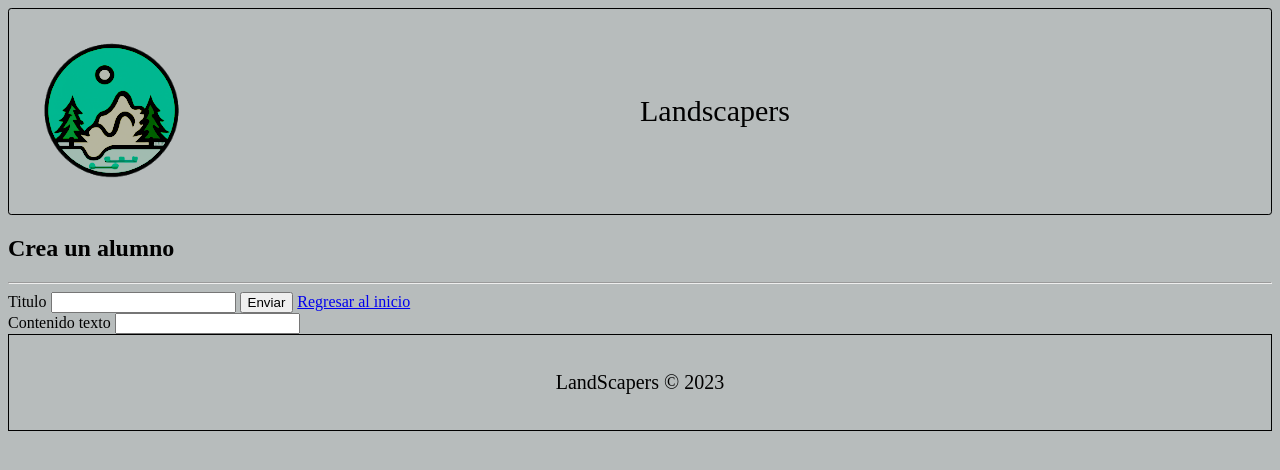
After one commit to Javier-jpt/FinalProjectPhP, a PHP site: page /createpost.php in a window 1280 px wide. The commit adds this page. Shown: the top 470 px of the page. Run offline with PHP 8.4, Linux system fonts and the light colour scheme.

Commit message:
Createpost

```diff
--- /dev/null
+++ b/createpost.php
@@ -0,0 +1,53 @@
+<?php
+
+include_once "user.php";
+
+?>
+
+<!DOCTYPE html>
+<html lang="en">
+<head>
+    <meta charset="UTF-8">
+    <meta http-equiv="X-UA-Compatible" content="IE=edge">
+    <meta name="viewport" content="width=device-width, initial-scale=1.0">
+    <link href="styles.css" rel="stylesheet">
+    <title>LandScapers</title>
+</head>
+<body>
+
+    <header>
+        <navbar class="navbar__header">
+            <div class="navbar__logo">
+                <img class="navbar__img" src="./assets/Mi_proyecto.png">
+            </div>
+            <p class="navbar__title">Landscapers</p>
+            <div class="navbar__button">
+            </div>
+        </navbar>
+    </header>
+    <div class="container">
+    <div class="row">
+    <div class="col-md-12">
+        <h2 class="mt-4">Crea un alumno</h2>
+        <hr>
+        <form method="post">
+        <div class="form-group">
+            <label for="titulo">Titulo</label>
+            <input type="titulo" name="titulo" id="titulo" class="form-control">
+            <input type="submit" name="submit" class="btn btn-primary" value="Enviar">
+            <a class="btn btn-primary" href="index.php">Regresar al inicio</a>
+        </div>
+        <div class="form-group">
+            <label for="contenidopost">Contenido texto</label>
+            <input type="text" name="contenidopost" id="contenidopost" class="form-control">
+        </div>
+        </form>
+    </div>
+    </div>
+</div>
+    <footer>
+        <p>LandScapers © 2023</p>
+    </footer>
+
+</body>
+</html>
--- a/indexedit.php
+++ b/indexedit.php
@@ -22,8 +22,7 @@ include_once "user.php";
             </div>
             <p class="navbar__title">Landscapers</p>
             <div class="navbar__button">
-                <button class="log-in">Log In</button>
-                <button class="register">Register</button>
+                <a href="createpost.php"  class="btn btn-primary mt-4">Create post</a>
             </div>
         </navbar>
     </header>
```
